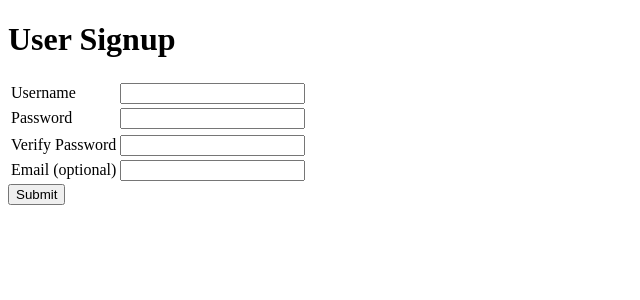
After one commit to ajwallacemusic/user-signup, a Flask app: template templates/signup.html in a window 1280 px wide. The commit adds this page. Shown: the top 300 px of the page, without its empty margins (0-640 px from the left). Run offline with Flask 2, Linux system fonts and the light colour scheme; the template is opened without the code that fills it, so the values that code supplies are empty.

Commit message:
error messages complete, need to work on persisting correct fields

```diff
--- a/main.py
+++ b/main.py
@@ -0,0 +1,68 @@
+from flask import Flask, request, redirect, render_template
+
+app = Flask(__name__)
+
+app.config['DEBUG']=True
+
+
+
+
+@app.route("/welcome", methods=['GET', 'POST'])
+def welcome():
+    #variables
+    username = request.form['username']
+    password = request.form['password']
+    verify_password = request.form['verify-password']
+    email = request.form['email']
+    errornames = []
+    errors = []
+    redirect_url = "/?"
+
+    #populate error variables
+    if not username:
+        usernameerror = "Please enter a username."
+        errornames.append("usernameerror")
+        errors.append(usernameerror)
+    elif len(username) < 3 or len(username) > 20 or " " in username:
+        usernameerror = "Not a valid username Username. must be more than 3 characters long, less than 20 characters long, and not contain spaces."
+        errornames.append("usernameerror")
+        errors.append(usernameerror)
+    if not password:
+        passworderror = "Please enter a password."
+        errornames.append("passworderror")
+        errors.append(passworderror)
+    elif len(password) < 3 or len(password) > 20 or " " in password:
+        passworderror = "Not a valid password. Password must be more than 3 characters long, less than 20 characters long, and not contain spaces."
+        errornames.append("passworderror")
+        errors.append(passworderror)
+    if password != verify_password:
+        verify_pass_error = "Passwords don't match."
+        errornames.append("verify_pass_error")
+        errors.append(verify_pass_error)
+    if " " in email or "@" not in email or "." not in email:
+        emailerror = "Not a valid email."
+        errornames.append("emailerror")
+        errors.append(emailerror)
+
+    if len(errornames) == 0:
+        return render_template('welcome.html', username=username, password=password, email=email)
+    else:
+        for i in range(len(errornames)):
+            redirect_url += errornames[i] + "=" + errors[i] + "&"
+        print(errornames)
+        return redirect(redirect_url)
+
+
+
+
+@app.route("/", methods=['GET', 'POST'])
+def index():
+    usernameerror = request.args.get("usernameerror")
+    password_error = request.args.get("passworderror")
+    verify_pass_error = request.args.get("verify_pass_error")
+    email_error = request.args.get("emailerror")
+    return render_template('signup.html', title='User Signup', usernameerror=usernameerror, password_error=password_error, verify_pass_error=verify_pass_error, email_error=email_error)
+
+
+#run app
+app.run()
--- a/templates/base.html
+++ b/templates/base.html
@@ -1,6 +1,11 @@
 <!doctype html>
 <html>
 <head>
+    <style>
+        .error {
+        color: red;
+                }
+    </style>
     <title>{{ title }}</title>
 </head>
 <body>
--- /dev/null
+++ b/templates/signup.html
@@ -0,0 +1,44 @@
+{%  extends "base.html" %}
+
+{% block content %}
+<h1>User Signup</h1>
+<form action="/welcome" method="post">
+    <table>
+        <tbody>
+        <tr>
+            <td><label for="username">Username</label></td>
+            <td><input type="text" name="username" value="">
+            {% if usernameerror %}
+            <span class="error">{{ usernameerror }}</span>
+            {% endif %}
+            </td>
+        </tr>
+        <tr>
+            <td><label for="password">Password</label></td>
+            <td><input type="password" name="password" value="">
+            {% if password_error %}
+            <span class="error">{{ password_error }}</span>
+            {% endif %}
+            </td>
+        <tr>
+        </tr>
+            <td><label for="verify-password">Verify Password</label></td>
+            <td><input type="password" name="verify-password" value="">
+            {% if verify_pass_error %}
+            <span class="error">{{ verify_pass_error }}</span>
+            {% endif %}
+            </td>
+        </tr>
+        <tr>
+            <td><label for="email">Email (optional)</label></td>
+            <td><input type="text" name="email" value="">
+            {% if email_error %}
+            <span class="error">{{ email_error }}</span></td>
+            {% endif %}
+        </tr>
+    </tbody>
+    </table>
+    <input type="submit">
+
+</form>
+{% endblock %}
```
Also changed, not shown: templates/welcome.html (added, +7 -0 lines), 1 other file.
